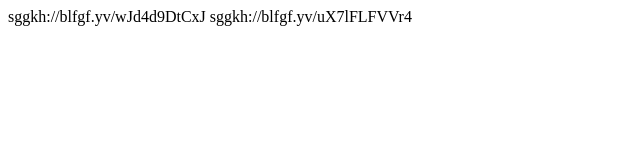
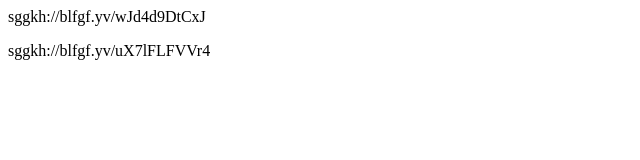
Before and after one commit to 8w9anjnbxqy079ir/atlas-puzzle, a plain HTML site: page index.html in a window 1280 px wide. Shown: the whole page, without its empty margins (0-640 px from the left). Drawn offline with Linux system fonts and the light colour scheme.

Commit message:
Update index.html

```diff
--- a/index.html
+++ b/index.html
@@ -1,6 +1,4 @@
 <title>345177567541723137/357192193095761940/735125537105903716</title>
 <link rel="icon" href="/favicon.ico">
-<p>
-  sggkh://blfgf.yv/wJd4d9DtCxJ
-  sggkh://blfgf.yv/uX7lFLFVVr4
-</p>
+<p>sggkh://blfgf.yv/wJd4d9DtCxJ</p>
+<p>sggkh://blfgf.yv/uX7lFLFVVr4</p>
```
